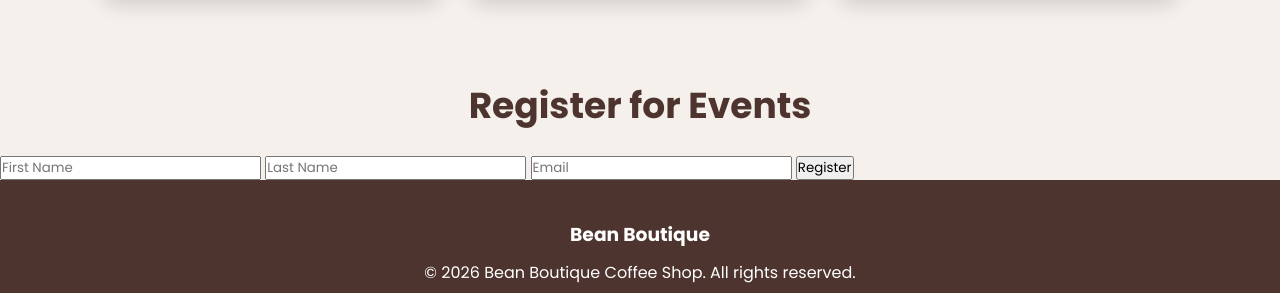
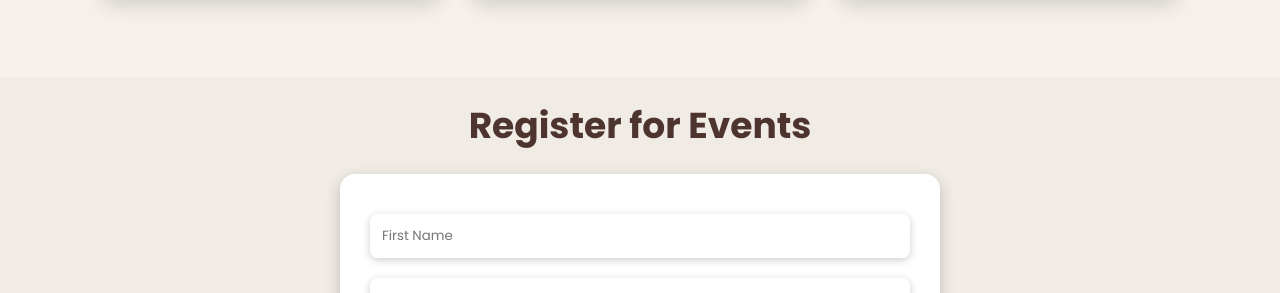
Before and after one commit to HopeBvumbwe/Hope-Bvumbwe-Global-Thing-, a plain HTML site: page events.html in a window 1280 px wide. Shown: the part 1038-1331 px from the top of the page. Drawn offline with Linux system fonts and the light colour scheme.

Commit message:
CSS on reg done and working

```diff
--- a/style.css
+++ b/style.css
@@ -478,3 +478,44 @@ nav a{
     }
 
 }
+/* Events reg only */
+.reg{
+    padding:20px 8% 80px;
+    text-align:center;
+    background:#f0ebe5;
+}
+.reg form{
+    max-width:600px;
+    margin:0 auto;
+    background:white;
+    padding:30px;
+    border-radius:15px;
+    box-shadow:0 5px 15px rgba(0,0,0,.2);
+    display:flex;
+    flex-direction:column;
+}
+.reg input, .reg textarea{
+    padding:12px;
+    margin:10px 0;
+    border:none;
+    border-radius:8px;
+    box-shadow:0 2px 8px rgba(0,0,0,.2);
+}
+.reg button{
+    padding:12px;
+    margin-top:15px;
+    border:none;
+    background:#4e342e;
+    color:white;
+    border-radius:8px;
+    cursor:pointer;
+    transition:.3s;
+}
+.reg button:hover{
+    background:#d4a373;
+}
+@media(max-width:768px){
+    .reg form{
+        padding:20px;
+    }
+}
```
